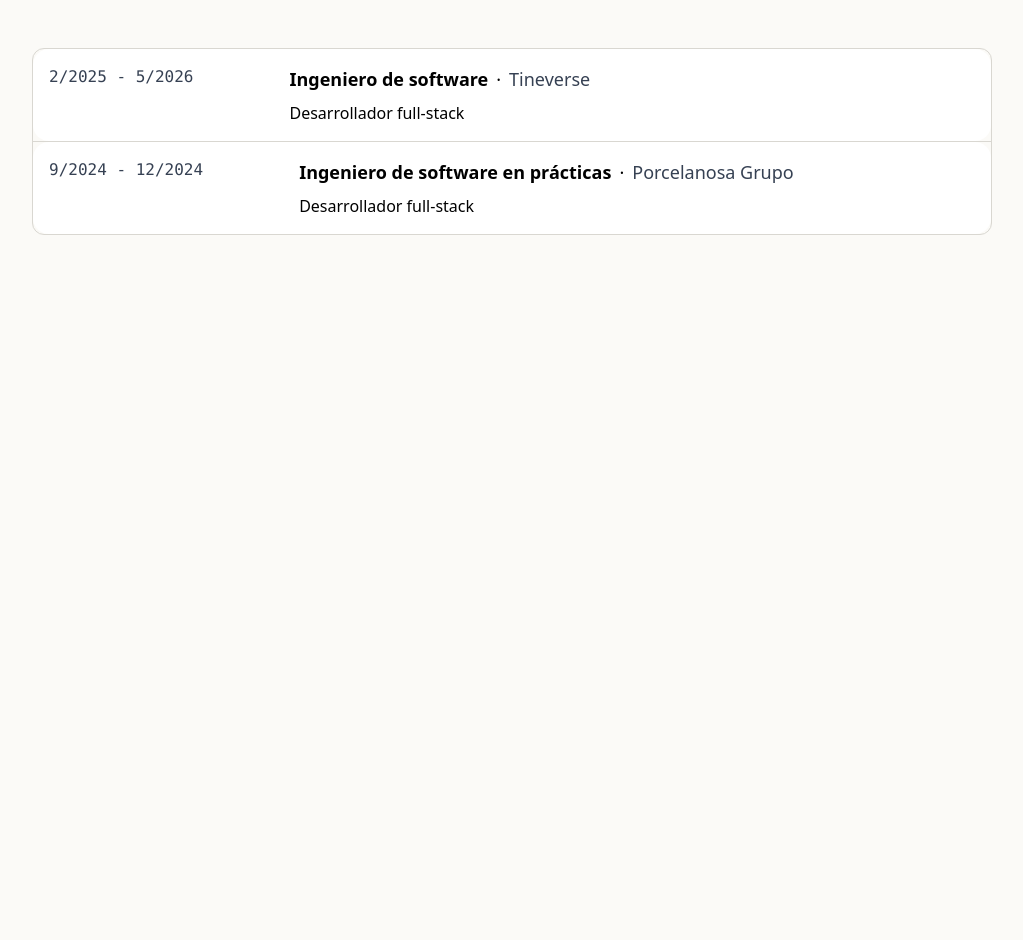
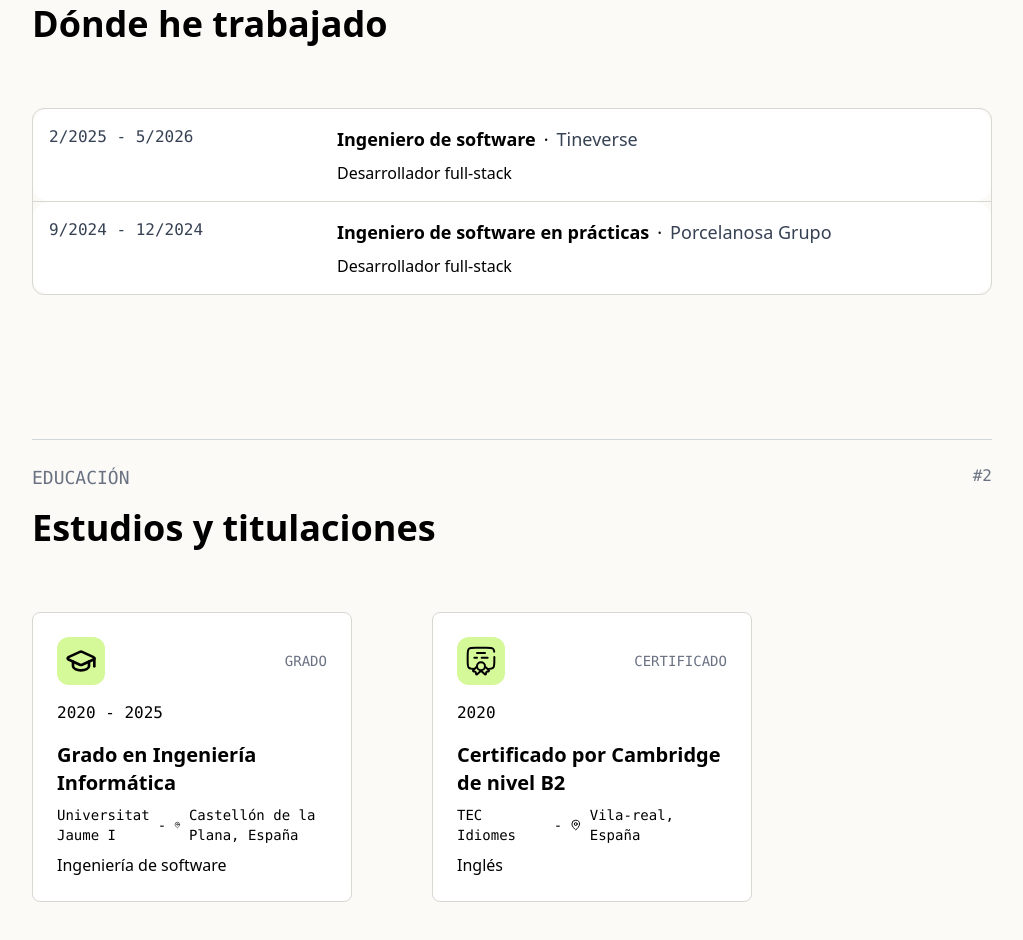
Before and after one commit to AlvaRodriguezSaborit/alvarodriguezsaborit-portfolio, a React (Vite) app: page / in a window 1280 px wide. Shown: the part 960-1900 px from the top of the page, without its empty margins (128-1151 px from the left). Before the commit the page ends 1291 px from the top, so only its background shows below. Built offline with nearby package versions, Linux system fonts and the light colour scheme.

Commit message:
feat: education section

```diff
--- a/src/App.tsx
+++ b/src/App.tsx
@@ -2,15 +2,17 @@
 import "./App.css";
 import TopBar from "./components/TopBar/TopBar";
 import Carrer from "./sections/Carrer";
+import Education from "./sections/Education";
 import Hero from "./sections/Hero";
 
 function App() {
   return (
     <div className="min-h-screen flex flex-col">
       <TopBar />
-      <div className="max-w-[75%] w-full mx-auto flex flex-col divide-y divide-gray-300 *:pb-24 *:pt-6">
+      <div className="max-w-[75%] w-full mx-auto flex flex-col divide-y divide-gray-300 *:pb-36 *:pt-6">
         <Hero />
         <Carrer />
+        <Education />
       </div>
     </div>
   );
--- a/src/components/Carrer/CarrerBoxSection.tsx
+++ b/src/components/Carrer/CarrerBoxSection.tsx
@@ -24,7 +24,7 @@ export default function CarrerBoxSection({
       whileInView={{ opacity: 1, y: 0 }}
       transition={{ duration: 0.5 }}
     >
-      <p className="font-mono text-gray-700">
+      <p className="font-mono text-gray-700 w-48 shrink-0">
         {formattedStartDate} - {formattedEndDate}
       </p>
       <div className="flex flex-col gap-2">
--- /dev/null
+++ b/src/components/Education/EducationBox.tsx
@@ -0,0 +1,30 @@
+import EducationBoxHeader from "./EducationBoxHeader";
+import type { EducationDataProps } from "./educationData";
+import { MapPin } from "lucide-react";
+
+export default function EducationBox({
+  educationBoxData,
+}: {
+  educationBoxData: EducationDataProps;
+}) {
+  return (
+    <div className="flex flex-col w-full border-[#d9d7d1] border bg-white rounded-lg p-6 gap-4">
+      <EducationBoxHeader
+        title={educationBoxData.headerTitle}
+        yearStart={educationBoxData.yearStart}
+        yearEnd={educationBoxData.yearEnd}
+        icon={educationBoxData.icon}
+      />
+      <div className="flex flex-col gap-2">
+        <span className="text-xl font-semibold">{educationBoxData.title}</span>
+        <div className="w-fit inline-flex items-center gap-2 font-mono text-sm">
+          <span>{educationBoxData.educationCenter}</span>
+          <span>-</span>
+          <MapPin className="size-3" />
+          <span>{educationBoxData.educationCenterUbication}</span>
+        </div>
+        <p>{educationBoxData.description}</p>
+      </div>
+    </div>
+  );
+}
--- /dev/null
+++ b/src/components/Education/EducationBoxHeader.tsx
@@ -0,0 +1,25 @@
+export default function EducationBoxHeader({
+  title,
+  yearStart,
+  yearEnd,
+  icon: Icon,
+}: {
+  title: string;
+  yearStart: number;
+  yearEnd: number;
+  icon: React.ElementType;
+}) {
+  return (
+    <div className="flex flex-col gap-4">
+      <div className="flex flex-row justify-between items-center">
+        <Icon className="bg-[#D5F899] rounded-xl size-12 p-2" />
+        <span className="font-mono uppercase text-gray-500 text-sm">
+          {title}
+        </span>
+      </div>
+      <div className="font-mono">
+        {yearEnd ? `${yearStart} - ${yearEnd}` : yearStart}
+      </div>
+    </div>
+  );
+}
--- /dev/null
+++ b/src/components/Education/educationData.ts
@@ -0,0 +1,35 @@
+import { GraduationCap } from "lucide-react";
+import DiplomaIcon from "../../icons/DiplomaIcon";
+
+export interface EducationDataProps {
+  title: string;
+  headerTitle: string;
+  educationCenter: string;
+  educationCenterUbication: string;
+  description: string;
+  yearStart: number;
+  yearEnd?: number;
+  icon: React.ElementType;
+}
+
+export const educationData: EducationDataProps[] = [
+  {
+    title: "Grado en Ingeniería Informática",
+    headerTitle: "Grado",
+    educationCenter: "Universitat Jaume I",
+    educationCenterUbication: "Castellón de la Plana, España",
+    description: "Ingeniería de software",
+    yearStart: 2020,
+    yearEnd: 2025,
+    icon: GraduationCap,
+  },
+  {
+    title: "Certificado por Cambridge de nivel B2",
+    headerTitle: "Certificado",
+    educationCenter: "TEC Idiomes",
+    educationCenterUbication: "Vila-real, España",
+    description: "Inglés",
+    yearStart: 2020,
+    icon: DiplomaIcon,
+  },
+];
--- a/src/components/SectionHeader.tsx
+++ b/src/components/SectionHeader.tsx
@@ -10,10 +10,10 @@ export default function SectionHeader({
   return (
     <div className="flex flex-col">
       <div className="flex flex-row w-full justify-between mb-4 font-mono">
-        <p className="text-gray-500 uppercase">{title}</p>
+        <p className="text-gray-500 uppercase text-lg">{title}</p>
         <p className="text-gray-500">#{index}</p>
       </div>
-      <p className="font-semibold text-2xl">{subtitle}</p>
+      <p className="font-semibold text-4xl">{subtitle}</p>
     </div>
   );
 }
--- /dev/null
+++ b/src/icons/DiplomaIcon.tsx
@@ -0,0 +1,59 @@
+export default function DiplomaIcon({
+  className = "size-6",
+}: {
+  className?: string;
+}) {
+  return (
+    <svg
+      className={className}
+      viewBox="0 0 24 24"
+      fill="none"
+      xmlns="http://www.w3.org/2000/svg"
+    >
+      <g id="SVGRepo_bgCarrier" stroke-width="0"></g>
+      <g
+        id="SVGRepo_tracerCarrier"
+        stroke-linecap="round"
+        stroke-linejoin="round"
+      ></g>
+      <g id="SVGRepo_iconCarrier">
+        {" "}
+        <circle
+          cx="12"
+          cy="16"
+          r="3"
+          stroke="#000000"
+          stroke-width="1.5"
+        ></circle>{" "}
+        <path
+          d="M12 19.2599L9.73713 21.4293C9.41306 21.74 9.25102 21.8953 9.1138 21.9491C8.80111 22.0716 8.45425 21.9667 8.28977 21.7C8.21758 21.583 8.19509 21.3719 8.1501 20.9496C8.1247 20.7113 8.112 20.5921 8.07345 20.4922C7.98715 20.2687 7.80579 20.0948 7.57266 20.0121C7.46853 19.9751 7.3442 19.963 7.09553 19.9386C6.65512 19.8955 6.43491 19.8739 6.31283 19.8047C6.03463 19.647 5.92529 19.3145 6.05306 19.0147C6.10913 18.8832 6.27116 18.7278 6.59523 18.4171L8.07345 16.9999L9.1138 15.9596"
+          stroke="#000000"
+          stroke-width="1.5"
+        ></path>{" "}
+        <path
+          d="M12 19.2599L14.2629 21.4294C14.5869 21.7401 14.749 21.8954 14.8862 21.9492C15.1989 22.0717 15.5457 21.9668 15.7102 21.7001C15.7824 21.5831 15.8049 21.372 15.8499 20.9497C15.8753 20.7113 15.888 20.5921 15.9265 20.4923C16.0129 20.2688 16.1942 20.0949 16.4273 20.0122C16.5315 19.9752 16.6558 19.9631 16.9045 19.9387C17.3449 19.8956 17.5651 19.874 17.6872 19.8048C17.9654 19.6471 18.0747 19.3146 17.9469 19.0148C17.8909 18.8832 17.7288 18.7279 17.4048 18.4172L15.9265 17L15 16.0735"
+          stroke="#000000"
+          stroke-width="1.5"
+        ></path>{" "}
+        <path
+          d="M17.3197 17.9957C19.2921 17.9748 20.3915 17.8512 21.1213 17.1213C22 16.2426 22 14.8284 22 12V9M7 17.9983C4.82497 17.9862 3.64706 17.8897 2.87868 17.1213C2 16.2426 2 14.8284 2 12L2 8C2 5.17157 2 3.75736 2.87868 2.87868C3.75736 2 5.17157 2 8 2L16 2C18.8284 2 20.2426 2 21.1213 2.87868C21.6112 3.36857 21.828 4.02491 21.9239 5"
+          stroke="#000000"
+          stroke-width="1.5"
+          stroke-linecap="round"
+        ></path>{" "}
+        <path
+          d="M9 6L15 6"
+          stroke="#000000"
+          stroke-width="1.5"
+          stroke-linecap="round"
+        ></path>{" "}
+        <path
+          d="M7 9.5H9M17 9.5H12.5"
+          stroke="#000000"
+          stroke-width="1.5"
+          stroke-linecap="round"
+        ></path>{" "}
+      </g>
+    </svg>
+  );
+}
--- /dev/null
+++ b/src/sections/Education.tsx
@@ -0,0 +1,29 @@
+import SectionHeader from "../components/SectionHeader";
+import { educationData } from "../components/Education/educationData";
+import EducationBox from "../components/Education/EducationBox";
+import { motion } from "motion/react";
+
+export default function Education() {
+  return (
+    <div className="flex flex-col gap-16">
+      <SectionHeader
+        title="Educación"
+        subtitle="Estudios y titulaciones"
+        index={2}
+      />
+      <div className="flex flex-row gap-20">
+        {educationData.map((educationDataBox, index) => (
+          <motion.div
+            initial={{ opacity: 0, y: 20 }}
+            whileInView={{ opacity: 1, y: 0 }}
+            whileHover={{ y: -20 }}
+            transition={{ duration: 0.5, delay: index * 0.2 }}
+            className="w-1/3 flex"
+          >
+            <EducationBox key={index} educationBoxData={educationDataBox} />
+          </motion.div>
+        ))}
+      </div>
+    </div>
+  );
+}
--- a/src/sections/Hero.tsx
+++ b/src/sections/Hero.tsx
@@ -53,7 +53,7 @@ export default function Hero() {
                   transition={{ duration: 0.5 }}
                 >
                   <MapPin className="size-5" />
-                  <span>Vila-real, Castellón, España</span>
+                  <span>Vila-real, España</span>
                 </motion.div>
               </div>
             </div>
```
